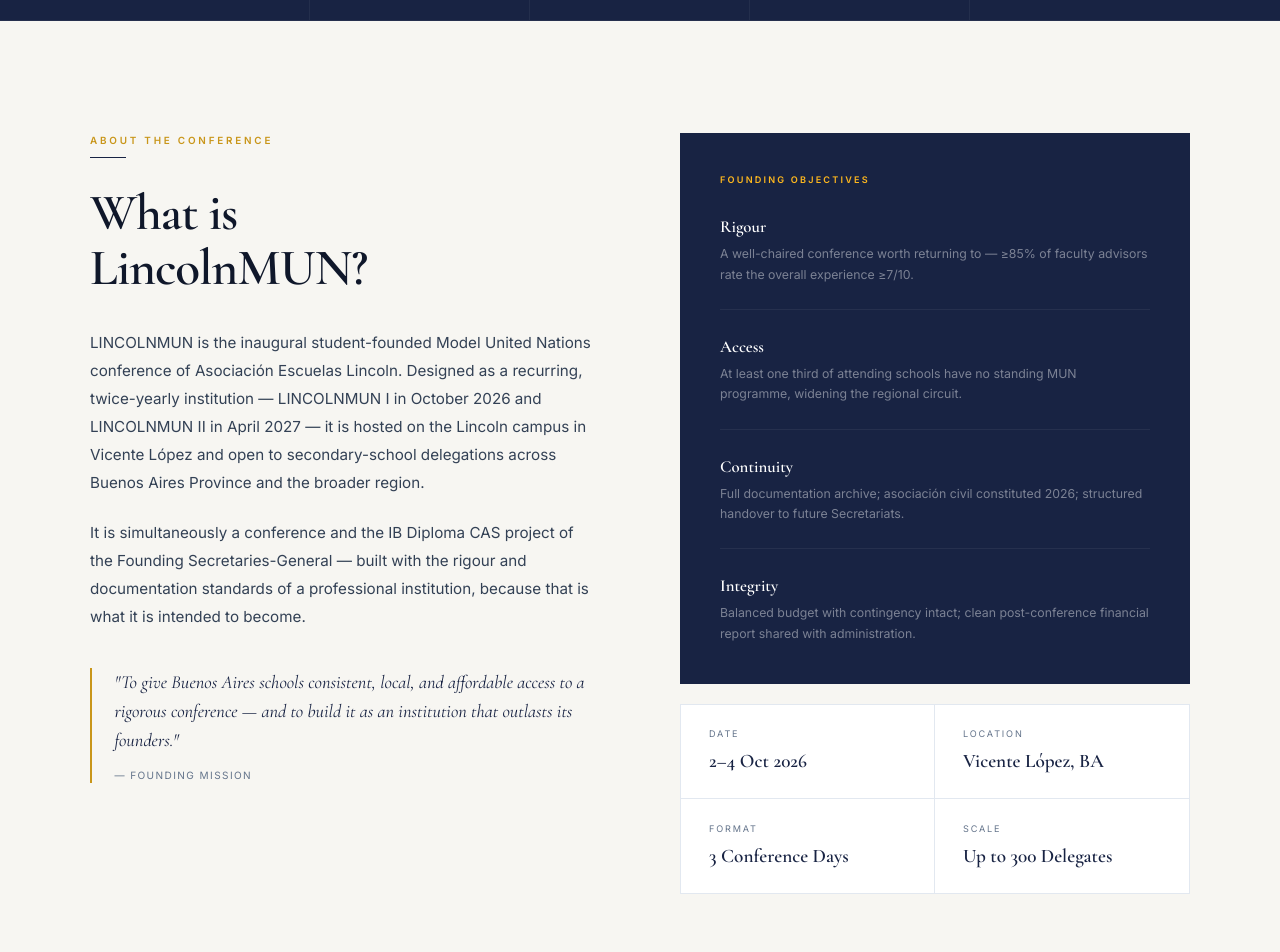
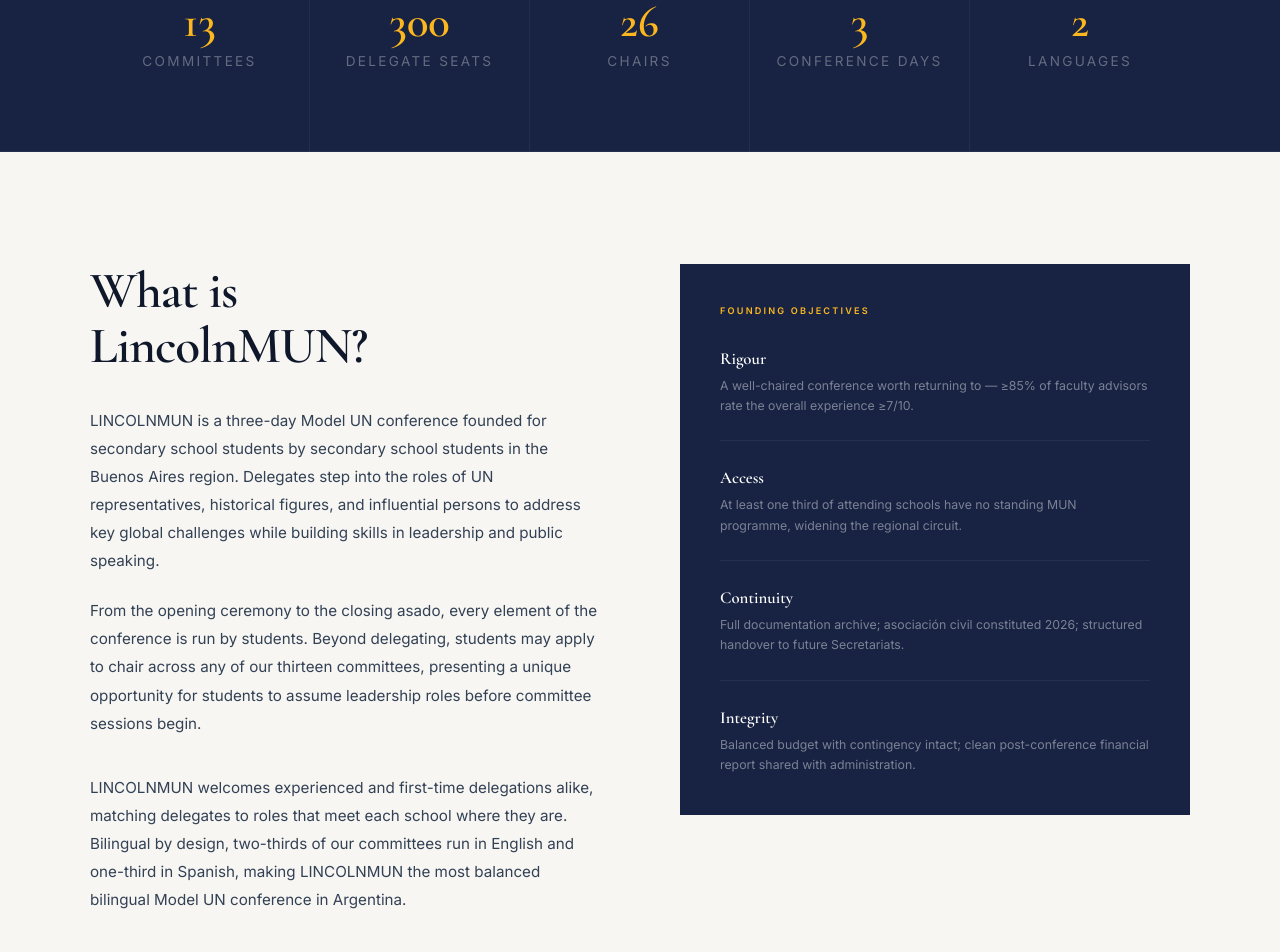
Before and after one commit to lincolnmun/website, a React (Vite) app: page / in a window 1280 px wide. Shown: the part 880-1832 px from the top of the page. Built offline with nearby package versions, Linux system fonts and the light colour scheme.

Commit message:
updated about section

```diff
--- a/src/App.jsx
+++ b/src/App.jsx
@@ -95,7 +95,7 @@
       transition={{ duration: 0.6, delay: 0.2 }}
       style={{
         position: 'fixed', top: 0, left: 0, right: 0, zIndex: 100,
-        height: 66, display: 'flex', alignItems: 'center', justifyContent: 'space-between',
+        height: 100, display: 'flex', alignItems: 'center', justifyContent: 'space-between',
         padding: '0 2.75rem',
         background: solid ? C.navy : 'transparent',
         borderBottom: solid ? '1px solid rgba(255,255,255,0.06)' : 'none',
@@ -104,7 +104,7 @@
     >
       <a href="#" style={{ display: 'flex', alignItems: 'center', gap: 11, textDecoration: 'none' }}>
         <img src="/logo.png" alt="Escuelas Lincoln" style={{
-          width: 60, height: 60, borderRadius: '50%', objectFit: 'cover',
+          width: 100, height: 100, borderRadius: '50%', objectFit: 'cover',
         }} />
       </a>
 
@@ -188,7 +188,7 @@
           initial={{ opacity: 0, y: 14 }} animate={{ opacity: 1, y: 0 }} transition={{ duration: 0.6, delay: 1.28 }}
           style={{ fontFamily: F.display, fontSize: 'clamp(0.875rem, 1.5vw, 1rem)', color: 'rgba(255,255,255,0.7)', marginBottom: '0.25rem' }}
         >
-          October 15th – October 18th 2026 · Vicente López, Buenos Aires
+          October 2nd – October 4th 2026 · Vicente López, Buenos Aires
         </motion.p>
 
         <motion.a
@@ -228,11 +228,11 @@
       <div className="grid grid-cols-3 md:grid-cols-5" style={{ maxWidth: 1100, margin: '0 auto' }}>
         {items.map(({ v, l }, i) => (
           <div key={l} style={{
-            padding: '1.5rem 0.75rem', textAlign: 'center',
+            padding: '5rem 0.75rem', textAlign: 'center',
             borderRight: i < 4 ? '1px solid rgba(255,255,255,0.05)' : 'none',
           }}>
-            <div style={{ fontFamily: F.display, fontSize: '2rem', fontWeight: 600, color: C.goldLight, lineHeight: 1 }}>{v}</div>
-            <div style={{ fontFamily: F.body, fontSize: '0.57rem', letterSpacing: '0.17em', textTransform: 'uppercase', color: 'rgba(255,255,255,0.33)', marginTop: 6 }}>{l}</div>
+            <div style={{ fontFamily: F.display, fontSize: '2.8rem', fontWeight: 600, color: C.goldLight, lineHeight: 1 }}>{v}</div>
+            <div style={{ fontFamily: F.body, fontSize: '0.85rem', letterSpacing: '0.17em', textTransform: 'uppercase', color: 'rgba(255,255,255,0.33)', marginTop: 6 }}>{l}</div>
           </div>
         ))}
       </div>
@@ -247,8 +247,7 @@
       <div className="grid grid-cols-1 md:grid-cols-2" style={{ maxWidth: 1100, margin: '0 auto', gap: '5rem', alignItems: 'start' }}>
 
         <Reveal>
-          <Label>About the Conference</Label>
-          <Rule />
+
           <motion.h2 variants={fadeUp} style={{
             fontFamily: F.display, fontWeight: 600, color: C.text,
             fontSize: 'clamp(2.4rem, 4vw, 3.75rem)', lineHeight: 1.08,
@@ -257,21 +256,12 @@
             What is<br />LincolnMUN?
           </motion.h2>
           <motion.p variants={fadeUp} style={{ fontFamily: F.body, fontSize: '0.95rem', lineHeight: 1.85, color: '#334155', marginBottom: '1.35rem' }}>
-            LINCOLNMUN is the inaugural student-founded Model United Nations conference of Asociación Escuelas Lincoln. Designed as a recurring, twice-yearly institution — LINCOLNMUN I in October 2026 and LINCOLNMUN II in April 2027 — it is hosted on the Lincoln campus in Vicente López and open to secondary-school delegations across Buenos Aires Province and the broader region.
+            LINCOLNMUN is a three-day Model UN conference founded for secondary school students by secondary school students in the Buenos Aires region. Delegates step into the roles of UN representatives, historical figures, and influential persons to address key global challenges while building skills in leadership and public speaking.          </motion.p>
+          <motion.p variants={fadeUp} style={{ fontFamily: F.body, fontSize: '0.95rem', lineHeight: 1.85, color: '#334155', marginBottom: '2.25rem' }}>
+            From the opening ceremony to the closing asado, every element of the conference is run by students. Beyond delegating, students may apply to chair across any of our thirteen committees, presenting a unique opportunity for students to assume leadership roles before committee sessions begin.
           </motion.p>
           <motion.p variants={fadeUp} style={{ fontFamily: F.body, fontSize: '0.95rem', lineHeight: 1.85, color: '#334155', marginBottom: '2.25rem' }}>
-            It is simultaneously a conference and the IB Diploma CAS project of the Founding Secretaries-General — built with the rigour and documentation standards of a professional institution, because that is what it is intended to become.
-          </motion.p>
-          <motion.blockquote variants={fadeUp} style={{
-            borderLeft: `2px solid ${C.gold}`, paddingLeft: '1.4rem',
-            fontFamily: F.display, fontSize: '1.15rem', fontStyle: 'italic',
-            color: C.navy, lineHeight: 1.6,
-          }}>
-            "To give Buenos Aires schools consistent, local, and affordable access to a rigorous conference — and to build it as an institution that outlasts its founders."
-            <footer style={{ fontFamily: F.body, fontSize: '0.63rem', letterSpacing: '0.14em', textTransform: 'uppercase', color: C.muted, marginTop: '0.7rem', fontStyle: 'normal' }}>
-              — Founding Mission
-            </footer>
-          </motion.blockquote>
+            LINCOLNMUN welcomes experienced and first-time delegations alike, matching delegates to roles that meet each school where they are. Bilingual by design, two-thirds of our committees run in English and one-third in Spanish, making LINCOLNMUN the most balanced bilingual Model UN conference in Argentina.          </motion.p>
         </Reveal>
 
         <Reveal>
@@ -292,23 +282,7 @@
             ))}
           </motion.div>
 
-          <motion.div variants={fadeUp} className="grid grid-cols-2" style={{ background: C.white, border: `1px solid ${C.border}` }}>
-            {[
-              { l: 'Date',     v: '2–4 Oct 2026' },
-              { l: 'Location', v: 'Vicente López, BA' },
-              { l: 'Format',   v: '3 Conference Days' },
-              { l: 'Scale',    v: 'Up to 300 Delegates' },
-            ].map(({ l, v }, i) => (
-              <div key={l} style={{
-                padding: '1.4rem 1.75rem',
-                borderRight: i % 2 === 0 ? `1px solid ${C.border}` : 'none',
-                borderBottom: i < 2 ? `1px solid ${C.border}` : 'none',
-              }}>
-                <p style={{ fontFamily: F.body, fontSize: '0.57rem', letterSpacing: '0.2em', textTransform: 'uppercase', color: C.muted, marginBottom: '0.4rem' }}>{l}</p>
-                <p style={{ fontFamily: F.display, fontSize: '1.2rem', fontWeight: 600, color: C.navy }}>{v}</p>
-              </div>
-            ))}
-          </motion.div>
+
         </Reveal>
       </div>
     </section>
```
